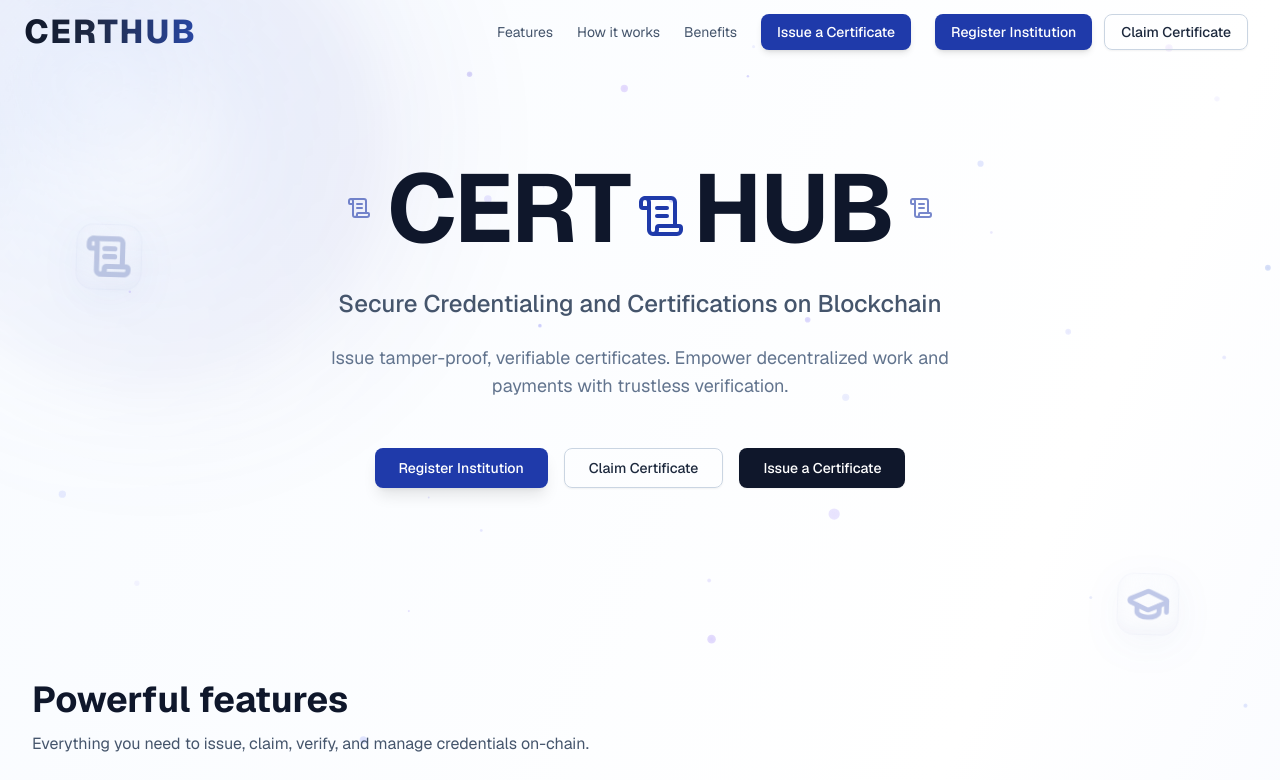
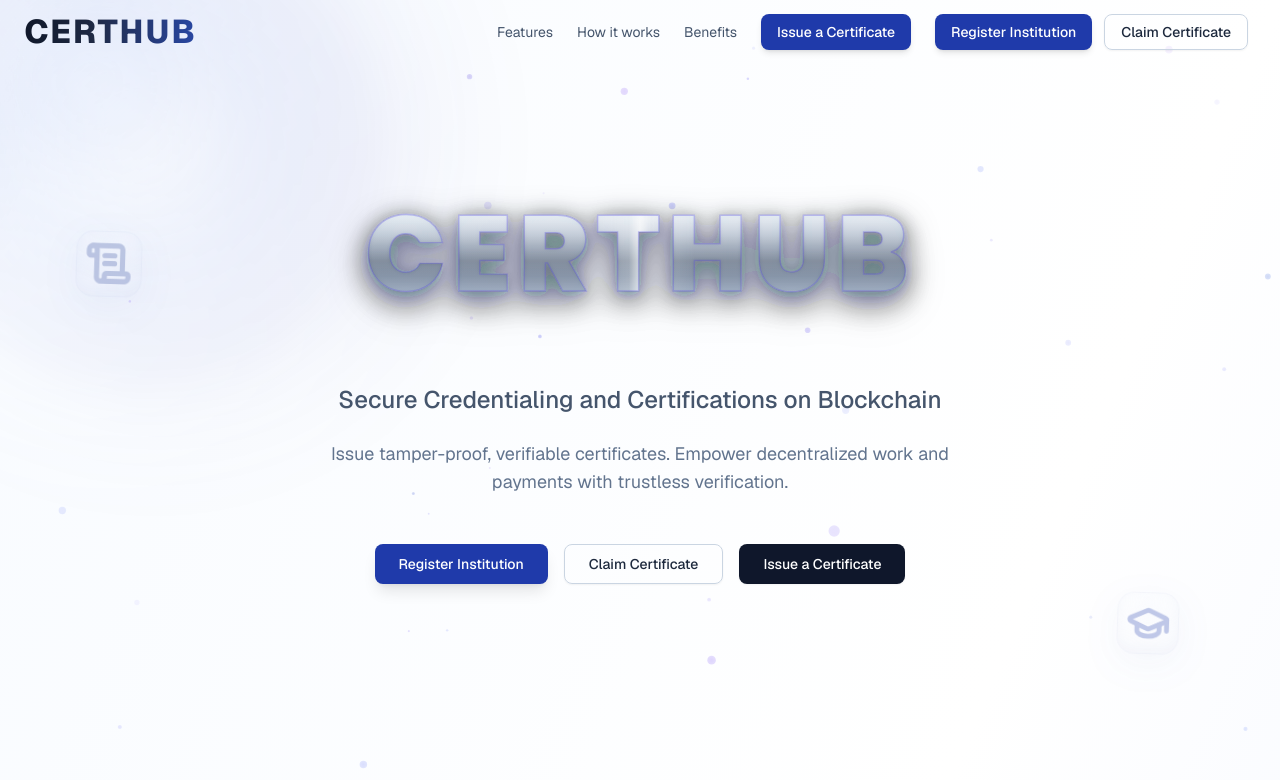
Before and after one commit to VictorKreed/CERTHUB-creation, a Next.js app: page / in a window 1280 px wide. Shown: the top 780 px of the page. Built offline with nearby package versions, Linux system fonts and the light colour scheme.

Commit message:
feat: enhance CERTHUB logo with professional effects
Integrate improved logo with shadows and reflections in hero section.

#VERCEL_SKIP

Co-authored-by: null <106819069+VictorKreed@users.noreply.github.com>

```diff
--- a/components/hero.tsx
+++ b/components/hero.tsx
@@ -1,19 +1,13 @@
 import { Button } from "@/components/ui/button"
 import Link from "next/link"
-import { ScrollText } from "lucide-react"
+import Logo2D from "@/components/logo-2d"
 
 export default function Hero() {
   return (
     <section className="relative z-10 px-4 py-24 sm:px-6 lg:px-8">
       <div className="mx-auto max-w-4xl text-center">
-        <div className="mb-8 flex items-center justify-center gap-4">
-          <ScrollText className="h-6 w-6 text-[#1f3aaa] opacity-60" />
-          <h1 className="text-6xl font-bold font-poppins tracking-tight text-slate-900 sm:text-7xl lg:text-8xl">
-            CERT
-            <ScrollText className="inline h-12 w-12 text-[#1f3aaa] mx-2" />
-            HUB
-          </h1>
-          <ScrollText className="h-6 w-6 text-[#1f3aaa] opacity-60" />
+        <div className="mb-8">
+          <Logo2D text="CERTHUB" className="mx-auto" glow={0.8} />
         </div>
 
         <h2 className="mb-6 text-xl font-medium text-slate-600 sm:text-2xl">
--- a/components/logo-2d.tsx
+++ b/components/logo-2d.tsx
@@ -27,114 +27,94 @@ export default function Logo2D(
         preserveAspectRatio="xMidYMid meet"
       >
         <defs>
-          <linearGradient id="certhub-fill" x1="0" y1="0" x2="1200" y2="0" gradientUnits="userSpaceOnUse">
-            <stop offset="0%" stopColor="#f8fafc" />
-            <stop offset="15%" stopColor="#ffffff" />
-            <stop offset="35%" stopColor="#e2e8f0" />
-            <stop offset="50%" stopColor="#ffffff" />
-            <stop offset="65%" stopColor="#cbd5e1" />
-            <stop offset="85%" stopColor="#ffffff" />
-            <stop offset="100%" stopColor="#e2e8f0" />
+          <linearGradient id="certhub-chrome" x1="0" y1="0" x2="0" y2="1" gradientUnits="objectBoundingBox">
+            <stop offset="0%" stopColor="#ffffff" />
+            <stop offset="8%" stopColor="#f8fafc" />
+            <stop offset="15%" stopColor="#e2e8f0" />
+            <stop offset="25%" stopColor="#cbd5e1" />
+            <stop offset="35%" stopColor="#94a3b8" />
+            <stop offset="45%" stopColor="#64748b" />
+            <stop offset="55%" stopColor="#475569" />
+            <stop offset="65%" stopColor="#64748b" />
+            <stop offset="75%" stopColor="#94a3b8" />
+            <stop offset="85%" stopColor="#cbd5e1" />
+            <stop offset="92%" stopColor="#e2e8f0" />
+            <stop offset="100%" stopColor="#f8fafc" />
+          </linearGradient>
+
+          <linearGradient id="certhub-bevel" x1="0" y1="0" x2="0" y2="1" gradientUnits="objectBoundingBox">
+            <stop offset="0%" stopColor="#ffffff" stopOpacity="0.9" />
+            <stop offset="15%" stopColor="#f1f5f9" stopOpacity="0.7" />
+            <stop offset="50%" stopColor="#e2e8f0" stopOpacity="0.3" />
+            <stop offset="85%" stopColor="#94a3b8" stopOpacity="0.1" />
+            <stop offset="100%" stopColor="#475569" stopOpacity="0" />
+          </linearGradient>
+
+          <filter id="certhub-pro-shadow" x="-50%" y="-50%" width="200%" height="200%">
+            {/* Deep base shadow */}
+            <feDropShadow dx="0" dy="12" stdDeviation="24" floodColor="#0f172a" floodOpacity="0.4" />
+            {/* Medium shadow for depth */}
+            <feDropShadow dx="0" dy="8" stdDeviation="16" floodColor="#1e293b" floodOpacity="0.3" />
+            {/* Close shadow for definition */}
+            <feDropShadow dx="0" dy="4" stdDeviation="8" floodColor="#334155" floodOpacity="0.2" />
+            {/* Tight shadow for crispness */}
+            <feDropShadow dx="0" dy="2" stdDeviation="4" floodColor="#475569" floodOpacity="0.15" />
+          </filter>
+
+          <linearGradient id="certhub-reflection" x1="0" y1="0" x2="1" y2="0" gradientUnits="objectBoundingBox">
+            <stop offset="0%" stopColor="#ffffff" stopOpacity="0" />
+            <stop offset="40%" stopColor="#ffffff" stopOpacity="0" />
+            <stop offset="48%" stopColor="#ffffff" stopOpacity="0.3" />
+            <stop offset="50%" stopColor="#ffffff" stopOpacity="0.9" />
+            <stop offset="52%" stopColor="#ffffff" stopOpacity="0.3" />
+            <stop offset="60%" stopColor="#ffffff" stopOpacity="0" />
+            <stop offset="100%" stopColor="#ffffff" stopOpacity="0" />
             <animateTransform
               attributeName="gradientTransform"
-              type="rotate"
-              from="0 600 110"
-              to="360 600 110"
-              dur="20s"
+              type="translate"
+              values="-120 0; 120 0; -120 0"
+              dur="3s"
               repeatCount="indefinite"
             />
           </linearGradient>
 
-          <linearGradient id="certhub-stroke" x1="0" y1="0" x2="0" y2="1" gradientUnits="objectBoundingBox">
-            <stop offset="0%" stopColor="#64748b" />
-            <stop offset="25%" stopColor="#94a3b8" />
-            <stop offset="50%" stopColor="#ffffff" />
-            <stop offset="75%" stopColor="#94a3b8" />
-            <stop offset="100%" stopColor="#475569" />
-          </linearGradient>
-
-          <filter id="certhub-glow" x="-50%" y="-80%" width="200%" height="260%">
-            {/* Outer blue glow */}
-            <feGaussianBlur in="SourceGraphic" stdDeviation={12 + glowStrength * 15} result="blur1" />
+          <filter id="certhub-inner-glow" x="-30%" y="-30%" width="160%" height="160%">
+            <feGaussianBlur in="SourceGraphic" stdDeviation="3" result="blur" />
             <feColorMatrix
-              in="blur1"
+              in="blur"
               type="matrix"
               values="
-                0 0 0 0 0.40
-                0 0 0 0 0.60
-                0 0 0 0 1.00
-                0 0 0 0.3 0
-              "
-              result="glow1"
-            />
-
-            {/* Inner white glow */}
-            <feGaussianBlur in="SourceGraphic" stdDeviation={6 + glowStrength * 8} result="blur2" />
-            <feColorMatrix
-              in="blur2"
-              type="matrix"
-              values="
-                0 0 0 0 0.95
-                0 0 0 0 0.98
-                0 0 0 0 1.00
-                0 0 0 0.4 0
-              "
-              result="glow2"
-            />
-
-            {/* Tight highlight glow */}
-            <feGaussianBlur in="SourceGraphic" stdDeviation={2} result="blur3" />
-            <feColorMatrix
-              in="blur3"
-              type="matrix"
-              values="
-                0 0 0 0 1.00
-                0 0 0 0 1.00
-                0 0 0 0 1.00
+                0 0 0 0 1
+                0 0 0 0 1
+                0 0 0 0 1
                 0 0 0 0.6 0
               "
-              result="glow3"
+              result="glow"
             />
-
             <feMerge>
-              <feMergeNode in="glow1" />
-              <feMergeNode in="glow2" />
-              <feMergeNode in="glow3" />
+              <feMergeNode in="glow" />
               <feMergeNode in="SourceGraphic" />
             </feMerge>
           </filter>
 
-          <linearGradient id="certhub-highlight" x1="0" y1="0" x2="0" y2="1">
-            <stop offset="0%" stopColor="#ffffff" stopOpacity="0.95" />
-            <stop offset="30%" stopColor="#f1f5f9" stopOpacity="0.7" />
-            <stop offset="70%" stopColor="#e2e8f0" stopOpacity="0.3" />
-            <stop offset="100%" stopColor="#cbd5e1" stopOpacity="0" />
-          </linearGradient>
-
-          <filter id="certhub-shadow" x="-30%" y="-30%" width="160%" height="160%">
-            <feDropShadow dx="0" dy="8" stdDeviation="16" floodColor="#1e293b" floodOpacity="0.25" />
-            <feDropShadow dx="0" dy="4" stdDeviation="8" floodColor="#334155" floodOpacity="0.15" />
-            <feDropShadow dx="0" dy="2" stdDeviation="4" floodColor="#475569" floodOpacity="0.1" />
+          <filter id="certhub-outer-glow" x="-50%" y="-50%" width="200%" height="200%">
+            <feGaussianBlur in="SourceGraphic" stdDeviation={8 + glowStrength * 12} result="blur" />
+            <feColorMatrix
+              in="blur"
+              type="matrix"
+              values="
+                0 0 0 0 0.25
+                0 0 0 0 0.45
+                0 0 0 0 0.85
+                0 0 0 0.4 0
+              "
+              result="glow"
+            />
+            <feMerge>
+              <feMergeNode in="glow" />
+              <feMergeNode in="SourceGraphic" />
+            </feMerge>
           </filter>
-
-          <linearGradient id="certhub-shine" x1="0" y1="0" x2="1" y2="0" gradientUnits="objectBoundingBox">
-            <stop offset="0%" stopColor="#ffffff" stopOpacity="0" />
-            <stop offset="45%" stopColor="#ffffff" stopOpacity="0" />
-            <stop offset="50%" stopColor="#ffffff" stopOpacity="0.8" />
-            <stop offset="55%" stopColor="#ffffff" stopOpacity="0" />
-            <stop offset="100%" stopColor="#ffffff" stopOpacity="0" />
-            <animateTransform
-              attributeName="gradientTransform"
-              type="translate"
-              values="-100 0; 200 0; -100 0"
-              dur="4s"
-              repeatCount="indefinite"
-            />
-          </linearGradient>
-
-          <mask id="certhub-highlight-mask">
-            <rect x="0" y="0" width="1200" height="220" fill="url(#certhub-highlight)" />
-          </mask>
         </defs>
 
         <text
@@ -149,74 +129,11 @@ export default function Logo2D(
             letterSpacing: "0.06em",
           }}
           fontSize="144"
-          fill="#6366f1"
-          opacity={0.15 + glowStrength * 0.2}
-          filter="url(#certhub-glow)"
+          fill="url(#certhub-chrome)"
+          filter="url(#certhub-pro-shadow)"
         >
           {text}
         </text>
-
-        <text
-          x="50%"
-          y="53%"
-          dominantBaseline="middle"
-          textAnchor="middle"
-          style={{
-            paintOrder: "stroke fill",
-            fontFamily:
-              "var(--font-poppins), Poppins, var(--font-inter), Inter, ui-sans-serif, system-ui, -apple-system",
-            fontWeight: 800,
-            letterSpacing: "0.06em",
-          }}
-          fontSize="144"
-          fill="none"
-          stroke="url(#certhub-stroke)"
-          strokeWidth="14"
-          strokeLinejoin="round"
-          strokeLinecap="round"
-          filter="url(#certhub-shadow)"
-        >
-          {text}
-        </text>
-
-        {/* Main metallic fill with shadow */}
-        <text
-          x="50%"
-          y="53%"
-          dominantBaseline="middle"
-          textAnchor="middle"
-          style={{
-            fontFamily:
-              "var(--font-poppins), Poppins, var(--font-inter), Inter, ui-sans-serif, system-ui, -apple-system",
-            fontWeight: 800,
-            letterSpacing: "0.06em",
-          }}
-          fontSize="144"
-          fill="url(#certhub-fill)"
-          filter="url(#certhub-shadow)"
-        >
-          {text}
-        </text>
-
-        <g mask="url(#certhub-highlight-mask)">
-          <text
-            x="50%"
-            y="53%"
-            dominantBaseline="middle"
-            textAnchor="middle"
-            style={{
-              fontFamily:
-                "var(--font-poppins), Poppins, var(--font-inter), Inter, ui-sans-serif, system-ui, -apple-system",
-              fontWeight: 800,
-              letterSpacing: "0.06em",
-            }}
-            fontSize="144"
-            fill="#ffffff"
-            opacity="0.4"
-          >
-            {text}
-          </text>
-        </g>
 
         <text
           x="50%"
@@ -230,8 +147,47 @@ export default function Logo2D(
             letterSpacing: "0.06em",
           }}
           fontSize="144"
-          fill="url(#certhub-shine)"
-          opacity="0.6"
+          fill="url(#certhub-bevel)"
+          filter="url(#certhub-inner-glow)"
+        >
+          {text}
+        </text>
+
+        <text
+          x="50%"
+          y="53%"
+          dominantBaseline="middle"
+          textAnchor="middle"
+          style={{
+            fontFamily:
+              "var(--font-poppins), Poppins, var(--font-inter), Inter, ui-sans-serif, system-ui, -apple-system",
+            fontWeight: 800,
+            letterSpacing: "0.06em",
+          }}
+          fontSize="144"
+          fill="url(#certhub-reflection)"
+          opacity="0.8"
+        >
+          {text}
+        </text>
+
+        <text
+          x="50%"
+          y="53%"
+          dominantBaseline="middle"
+          textAnchor="middle"
+          style={{
+            fontFamily:
+              "var(--font-poppins), Poppins, var(--font-inter), Inter, ui-sans-serif, system-ui, -apple-system",
+            fontWeight: 800,
+            letterSpacing: "0.06em",
+          }}
+          fontSize="144"
+          fill="none"
+          stroke="#4f46e5"
+          strokeWidth="2"
+          strokeOpacity="0.3"
+          filter="url(#certhub-outer-glow)"
         >
           {text}
         </text>
```
